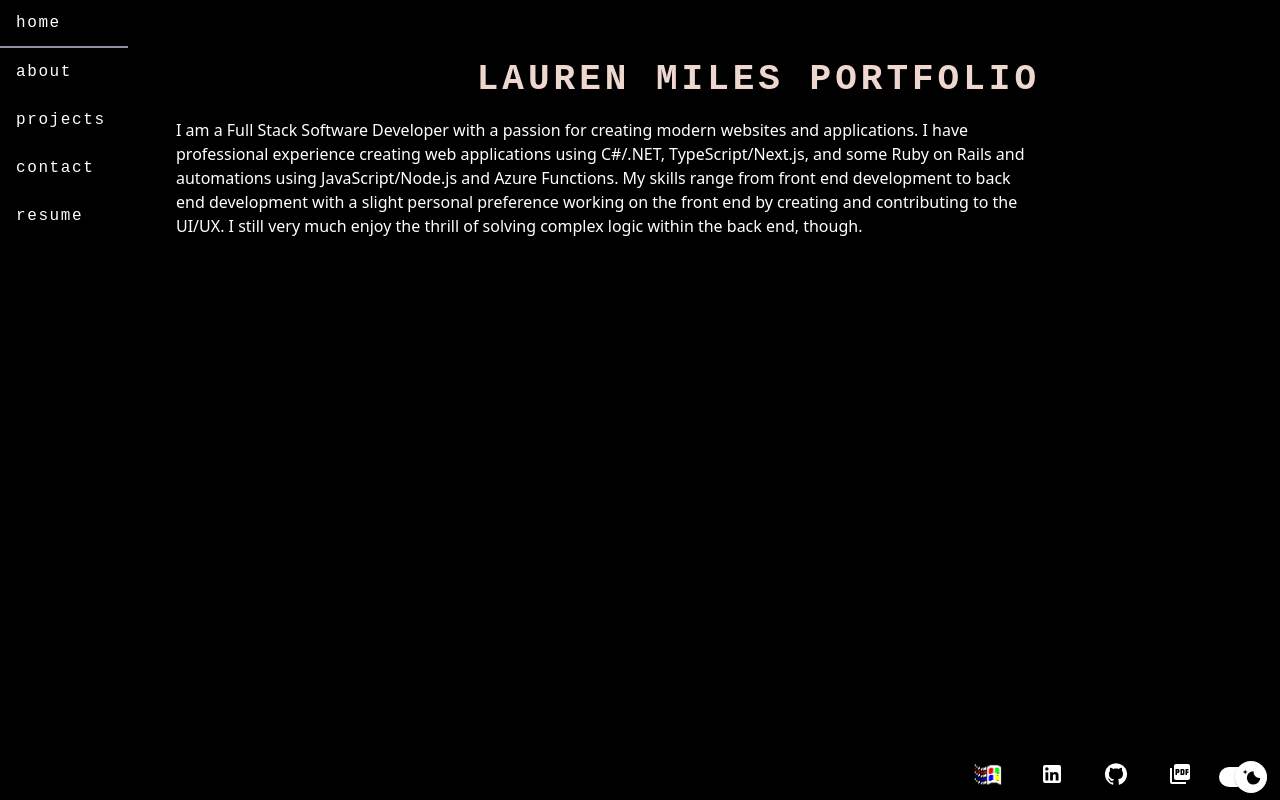
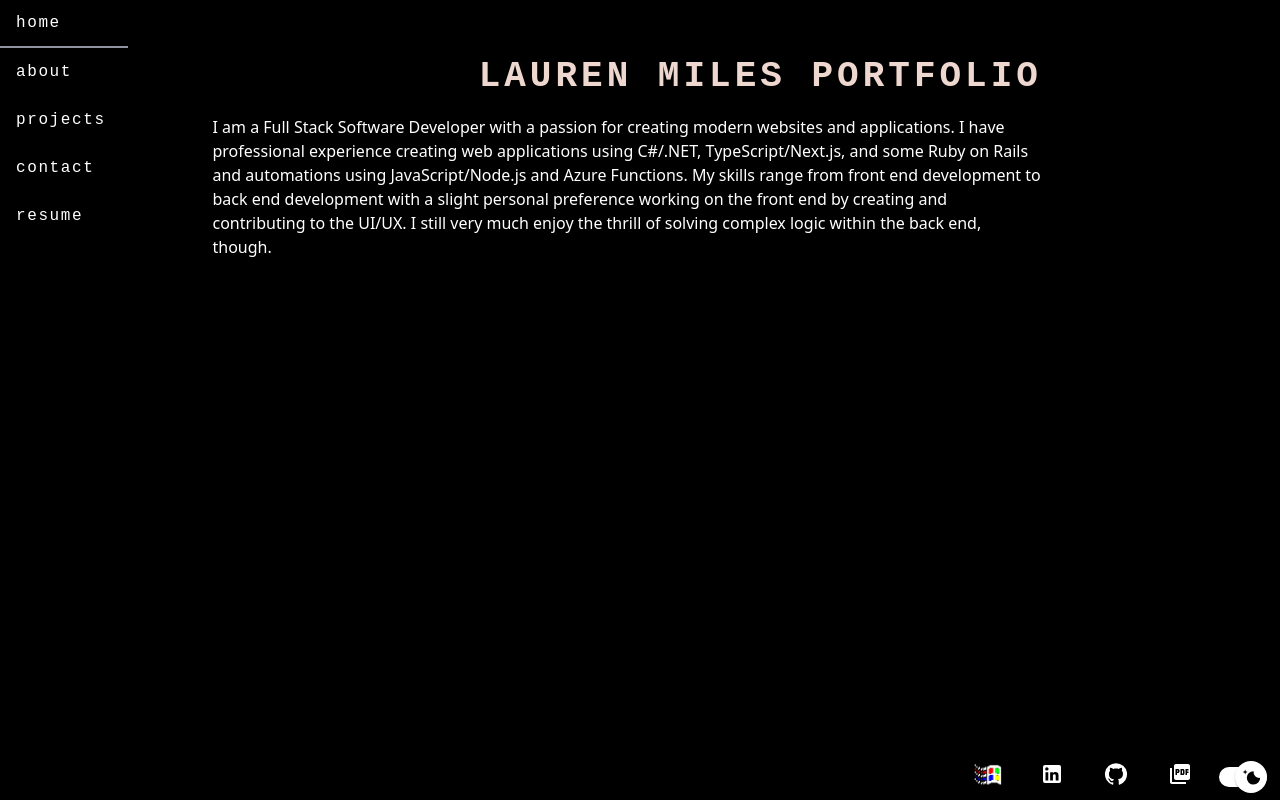
Before and after one commit to laurenmilesdev/portfolio, a Next.js app: page / in a window 1280 px wide. Built offline with nearby package versions, Linux system fonts and the light colour scheme; a web font is replaced by a local one.

Commit message:
Updated styling

```diff
--- a/src/components/portfolio/layout/Layout.module.css
+++ b/src/components/portfolio/layout/Layout.module.css
@@ -4,4 +4,5 @@
 
 .children-container {
   width: 75%;
+  padding-left: 3%;
 }
```
